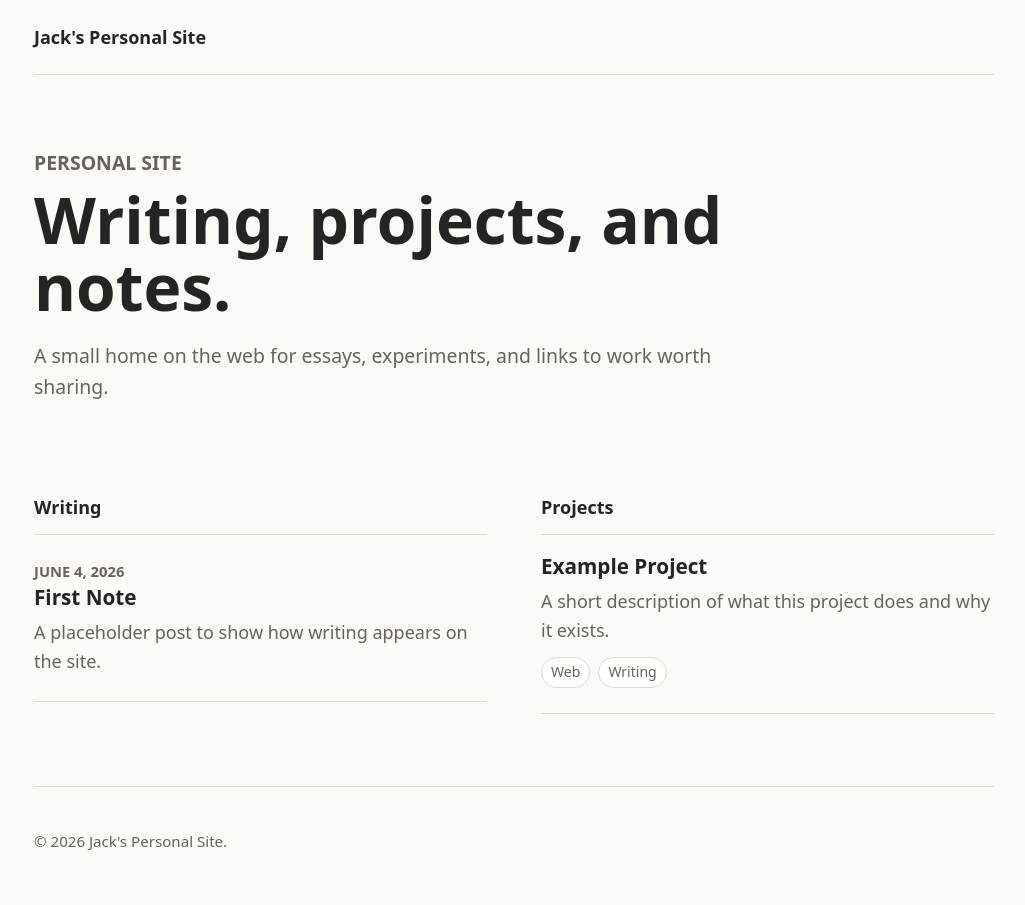
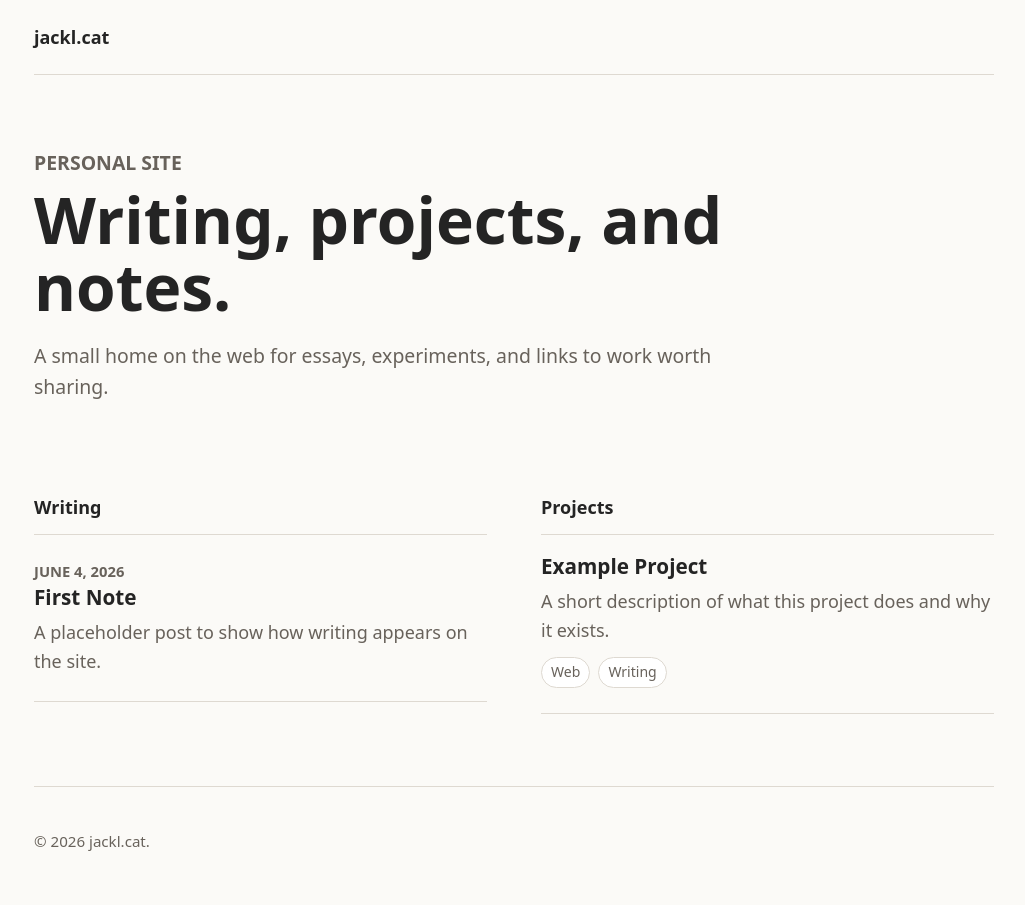
Before and after one commit to jackcml/personal-site, a Jekyll site: the page built from index.md, in a window 1280 px wide. Shown: the whole page, without its empty margins (126-1151 px from the left). Built offline with Jekyll 4.4.1, drawn with Linux system fonts in a browser that asks for light colours.

Commit message:
config: update site title and url

```diff
--- a/_config.yml
+++ b/_config.yml
@@ -1,7 +1,6 @@
-title: Jack's Personal Site
+title: jackl.cat
 description: Writing, projects, and notes.
-url: ""
-baseurl: ""
+url: "https://jackl.cat/"
 
 permalink: /writing/:title/
 
```
